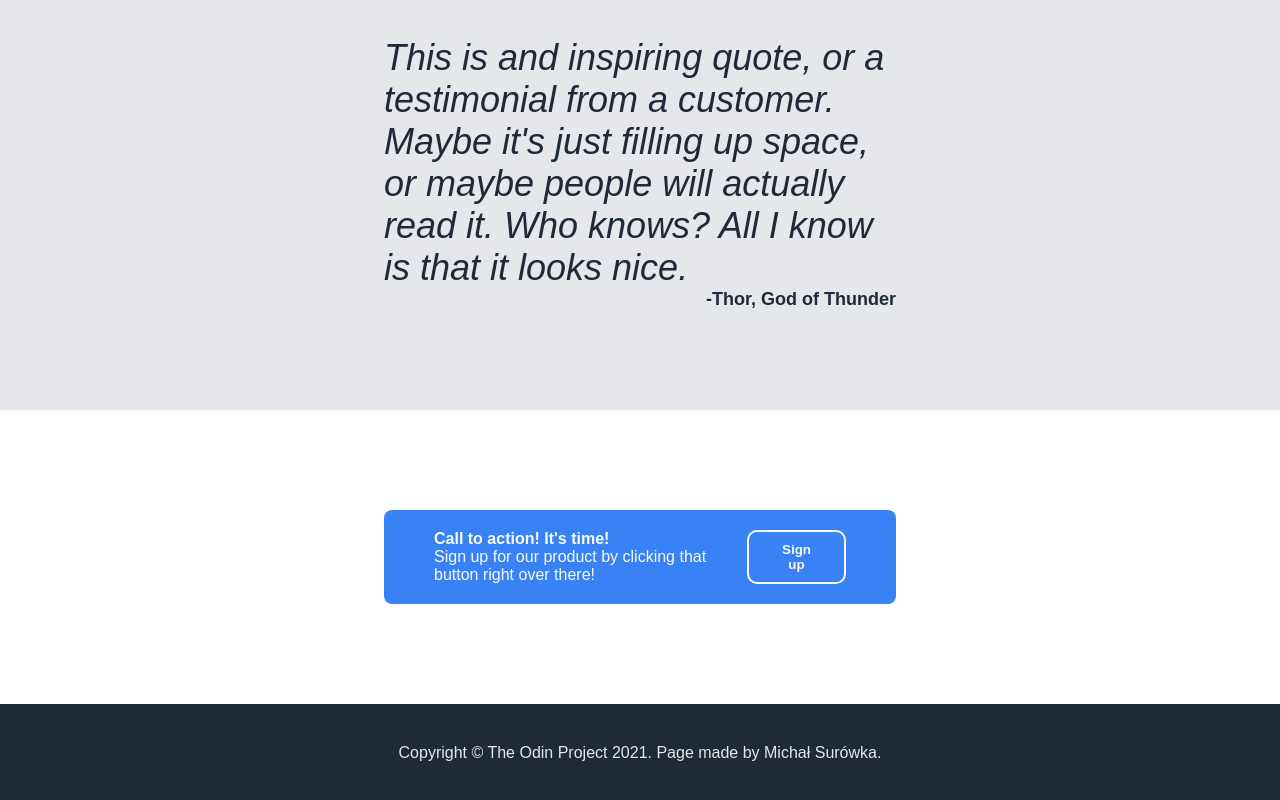
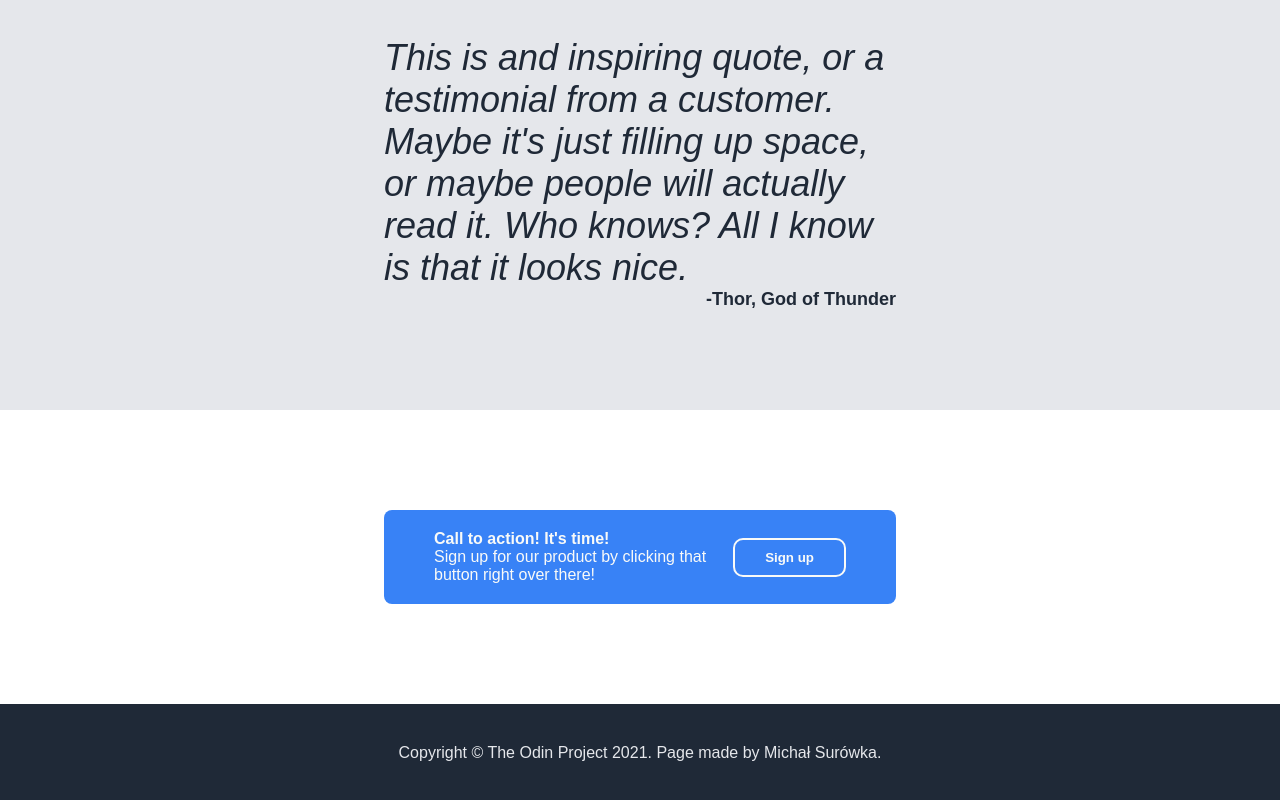
Before and after one commit to msuruwka9/LandingPage, a plain HTML site: page index.html in a window 1280 px wide. Shown: the part 1341-2141 px from the top of the page. Drawn offline with Linux system fonts and the light colour scheme.

Commit message:
change contact button behaviour
now contact button is not growing while shrinking site

```diff
--- a/styles.css
+++ b/styles.css
@@ -149,7 +149,9 @@ a {
     background-color: #3882F6;
     padding: 10px 30px;
     font-weight: bold;
-    color: #F9FAF8;;
+    color: #F9FAF8;
+    flex: 0 0 auto;
+    align-self: center;
 }
 
 footer{
```
